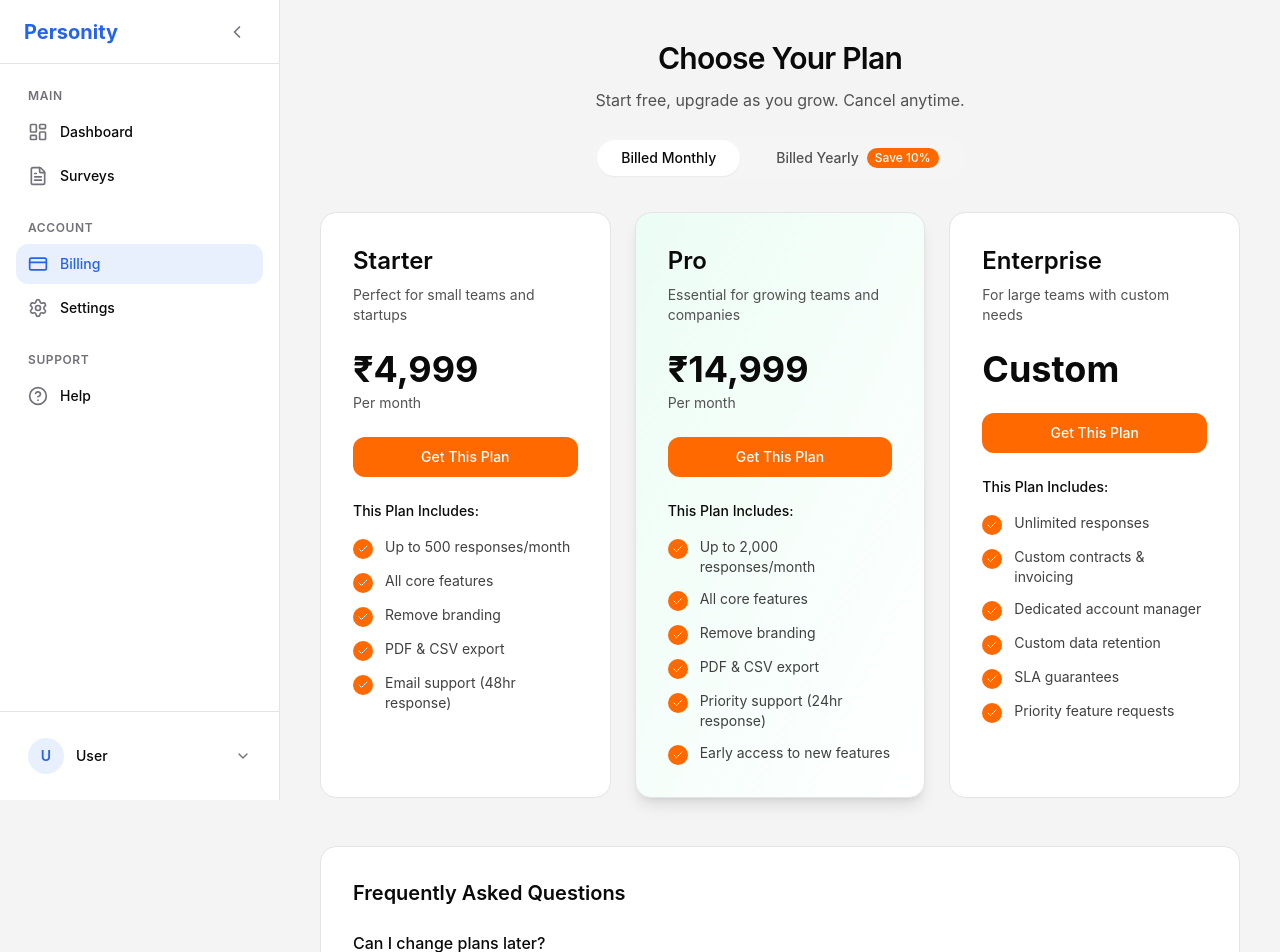
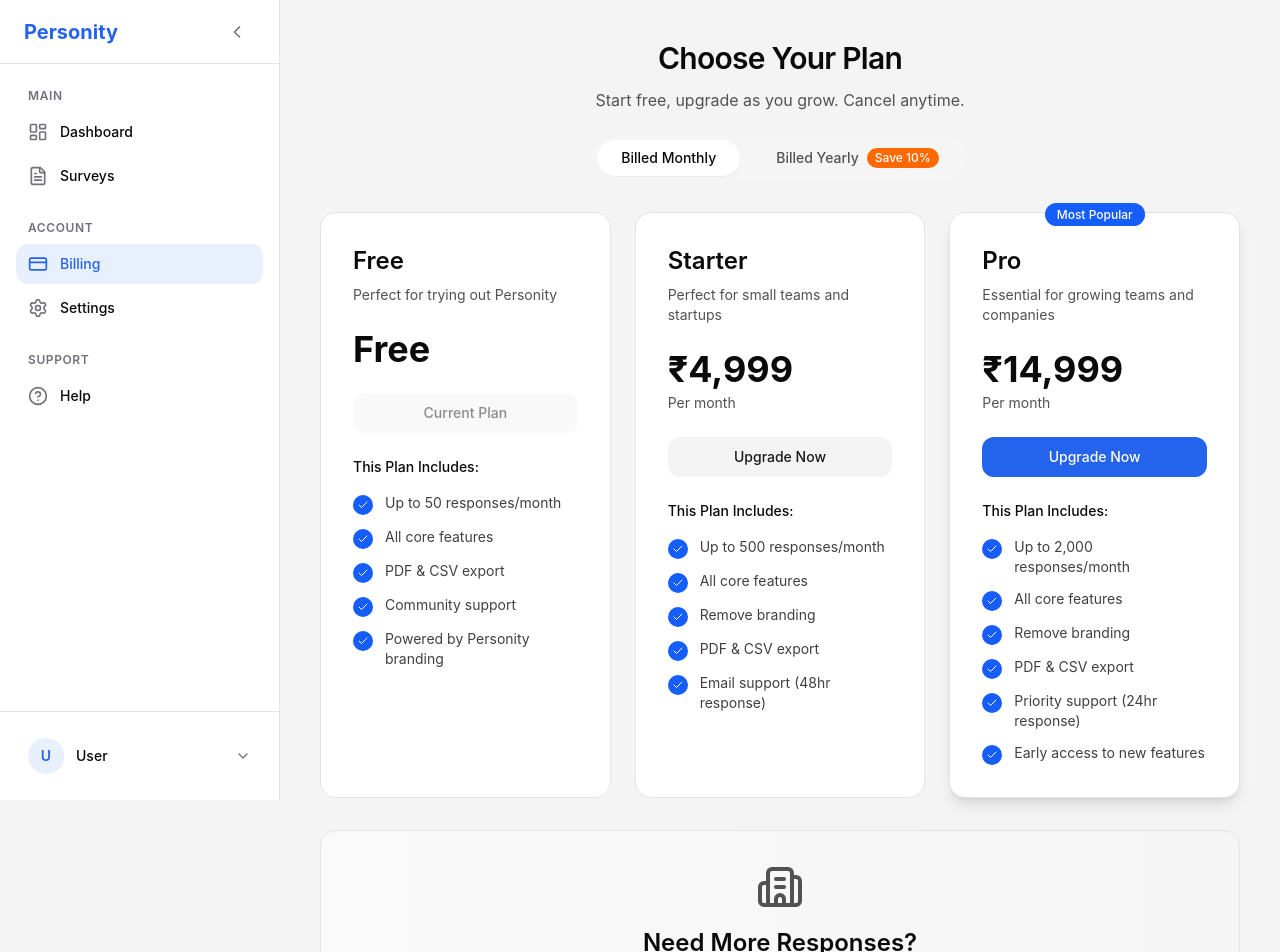
Before and after one commit to Rameezuddinmohammed/Personity, a Next.js app in the folder personity/: page /billing in a window 1280 px wide. Shown: the top 952 px of the page. Built offline with nearby package versions, Linux system fonts and the light colour scheme; no server answers.

Commit message:
refactor: improve billing page - add FREE plan, replace enterprise card with CTA section, add price strikethrough for yearly

```diff
--- a/personity/src/app/(dashboard)/billing/page.tsx
+++ b/personity/src/app/(dashboard)/billing/page.tsx
@@ -227,27 +227,38 @@
       </div>
 
       {/* Pricing Cards */}
-      <div className="grid grid-cols-1 md:grid-cols-3 gap-6 mb-12">
+      <div className="grid grid-cols-1 md:grid-cols-3 gap-6 mb-8">
         {Object.entries(PLANS)
-          .filter(([key]) => key !== 'FREE')
+          .filter(([key]) => key !== 'ENTERPRISE')
           .map(([key, plan]) => {
             const isPopular = key === 'PRO';
+            const isFree = key === 'FREE';
             const currentPrice =
               billingCycle === 'yearly' ? plan.priceYearly : plan.priceMonthly;
             const priceDisplay =
               billingCycle === 'yearly'
                 ? plan.priceDisplayYearly
                 : plan.priceDisplayMonthly;
+            const monthlyPrice = plan.priceDisplayMonthly;
 
             return (
               <div
                 key={key}
                 className={`bg-white border rounded-2xl p-8 flex flex-col relative ${
                   isPopular
-                    ? 'border-emerald-600 shadow-lg bg-gradient-to-br from-emerald-50 to-white'
+                    ? 'border-blue-600 shadow-lg'
                     : 'border-neutral-200'
                 }`}
               >
+                {/* Popular Badge */}
+                {isPopular && (
+                  <div className="absolute -top-3 left-1/2 -translate-x-1/2">
+                    <span className="bg-blue-600 text-white text-xs font-medium px-3 py-1 rounded-full">
+                      Most Popular
+                    </span>
+                  </div>
+                )}
+
                 {/* Plan Name & Description */}
                 <div className="mb-6">
                   <h3 className="text-2xl font-semibold text-neutral-950 mb-2">
@@ -260,10 +271,15 @@
 
                 {/* Price */}
                 <div className="mb-6">
-                  {currentPrice === null ? (
-                    <div className="text-4xl font-bold text-neutral-950">Custom</div>
+                  {isFree ? (
+                    <div className="text-4xl font-bold text-neutral-950">Free</div>
                   ) : (
                     <div>
+                      {billingCycle === 'yearly' && (
+                        <div className="text-sm text-neutral-500 line-through mb-1">
+                          {monthlyPrice} × 12 = ₹{(parseInt(monthlyPrice.replace(/[₹,]/g, '')) * 12).toLocaleString('en-IN')}
+                        </div>
+                      )}
                       <div className="text-4xl font-bold text-neutral-950">
                         {priceDisplay}
                       </div>
@@ -275,22 +291,18 @@
                 </div>
 
                 {/* CTA Button */}
-                {key === 'ENTERPRISE' ? (
-                  <Button
-                    variant="default"
-                    className="w-full mb-6 bg-orange-500 hover:bg-orange-600"
-                    onClick={() => setShowEnterpriseForm(true)}
-                  >
-                    Get This Plan
+                {isFree ? (
+                  <Button variant="secondary" className="w-full mb-6" disabled>
+                    Current Plan
                   </Button>
                 ) : (
                   <Button
-                    variant="default"
-                    className="w-full mb-6 bg-orange-500 hover:bg-orange-600"
+                    variant={isPopular ? 'default' : 'secondary'}
+                    className="w-full mb-6"
                     onClick={() => handleUpgrade(plan.id as 'starter' | 'pro')}
                     disabled={isLoading === plan.id}
                   >
-                    {isLoading === plan.id ? 'Processing...' : 'Get This Plan'}
+                    {isLoading === plan.id ? 'Processing...' : 'Upgrade Now'}
                   </Button>
                 )}
 
@@ -302,7 +314,7 @@
                   <ul className="space-y-3">
                     {plan.features.map((feature, index) => (
                       <li key={index} className="flex items-start gap-3 text-sm">
-                        <div className="w-5 h-5 rounded-full bg-orange-500 flex items-center justify-center flex-shrink-0 mt-0.5">
+                        <div className="w-5 h-5 rounded-full bg-blue-600 flex items-center justify-center flex-shrink-0 mt-0.5">
                           <Check className="w-3 h-3 text-white" />
                         </div>
                         <span className="text-neutral-700">{feature}</span>
@@ -313,6 +325,26 @@
               </div>
             );
           })}
+      </div>
+
+      {/* Enterprise Contact Section */}
+      <div className="bg-gradient-to-r from-neutral-50 to-neutral-100 border border-neutral-200 rounded-2xl p-8 text-center mb-12">
+        <Building2 className="w-12 h-12 text-neutral-600 mx-auto mb-4" />
+        <h3 className="text-2xl font-semibold text-neutral-950 mb-2">
+          Need More Responses?
+        </h3>
+        <p className="text-neutral-600 mb-6 max-w-2xl mx-auto">
+          For teams requiring 10,000+ responses per month, custom integrations, or dedicated support,
+          our Enterprise plan is tailored to your needs.
+        </p>
+        <Button
+          variant="default"
+          size="lg"
+          onClick={() => setShowEnterpriseForm(true)}
+        >
+          Contact Sales
+          <ArrowRight className="w-4 h-4 ml-2" />
+        </Button>
       </div>
 
       {/* Enterprise Contact Form Modal */}
```
